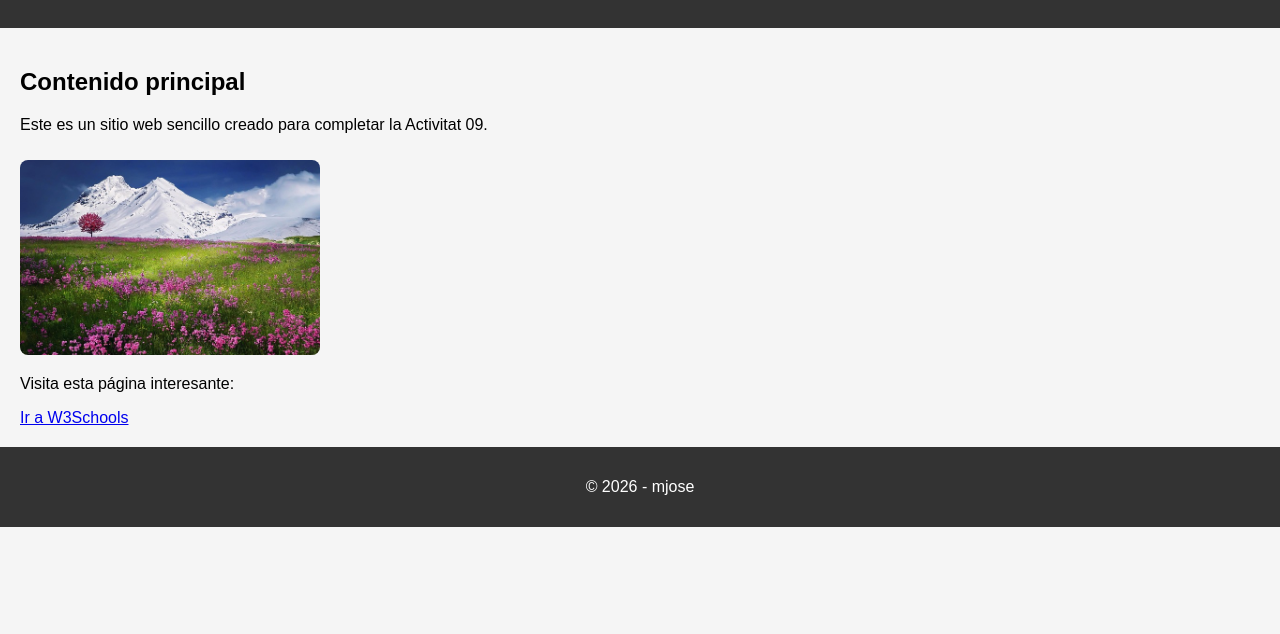
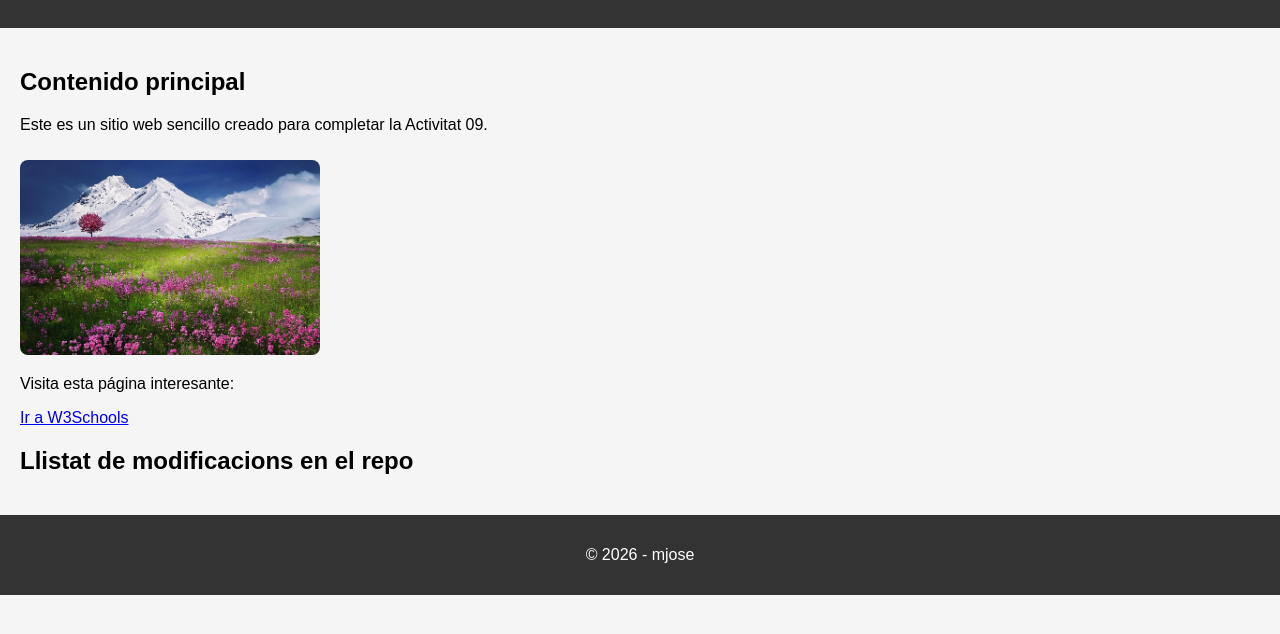
Before and after one commit to MjoseBH/intermodular09mjose, a plain HTML site: page index.html in a window 1280 px wide. Shown: the part 116-750 px from the top of the page. Drawn offline with Linux system fonts and the light colour scheme.

Commit message:
Afegit step per modificar index.html

```diff
--- a/index.html
+++ b/index.html
@@ -20,6 +20,13 @@
 
         <p>Visita esta página interesante:</p>
         <a href="https://www.w3schools.com" target="_blank">Ir a W3Schools</a>
+
+        <div>
+            <h2>Llistat de modificacions en el repo</h2>
+            <ul>
+            </ul>
+        </div>
+
     </main>
 
     <footer>
```
Also changed, not shown: 1 other file.
